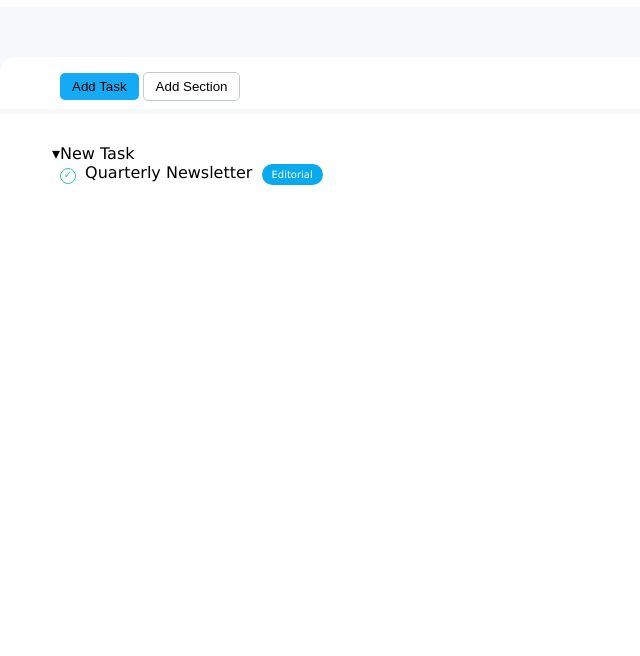
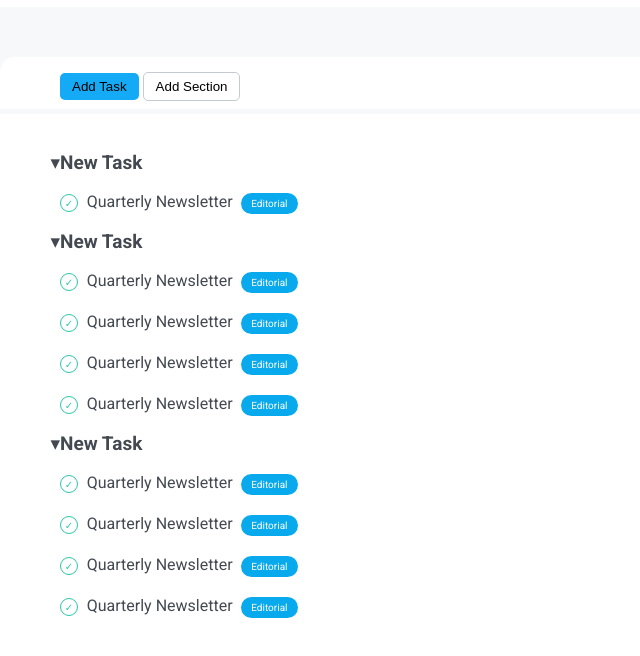
Before and after one commit to Joel-Blanco/4--ToBoolist, a plain HTML site: page index.html in a window 1280 px wide. Shown: the part 68-724 px from the top of the page, without its empty margins (0-640 px from the left). Drawn offline with Linux system fonts and the light colour scheme.

Commit message:
feat: finishing project

```diff
--- a/css/style.css
+++ b/css/style.css
@@ -21,11 +21,19 @@ button {
     border-radius: 5px;
 }
 
-ol { list-style-type:"\25BE";}
+ol {
+    list-style-type:"\25BE";
+    font-size: 19px;
+}
+
+ul {
+    list-style:none;
+}
 
 li p {
     display: inline;
     padding: 0 4px;
+    font-size: 16px;
 }
 
 .logo-section {
@@ -42,10 +50,15 @@ li p {
 
 .to-do-list {
     background-color: #ffffff;
-    font-family:Verdana, Geneva, Tahoma, sans-serif;
-    height: 700px;
+    color: #434851;
+    font-family: "Roboto", serif;
+    height: 550px;
     border-top: solid 5px #f6f8f9;
     padding:30px 60px;
+}
+
+.items{
+    line-height: 38px;
 }
 .selected-button {
     background-color: #14aaf5;
@@ -61,13 +74,25 @@ li p {
     color: #2cc6ab;
     border: solid 1px #2cc6ab;
     border-radius: 50%;
-    width: 16px;
-    height:16px;
+    width: 18px;
+    height:18px;
     text-align: center;
-    line-height: 14 px;
+    line-height: 18px;
 }
 
-.blue-tag{
+.cross{
+    display: inline-block;
+    font-size: 10px;
+    color: #ff1010;
+    border: solid 1px #ff1010;
+    border-radius: 50%;
+    width: 18px;
+    height:18px;
+    text-align: center;
+    line-height: 15px;
+}
+
+.editorial-tag{
     background-color: #09a9ed;
     color: #ffffff;
     font-size: 10px;
--- a/index.html
+++ b/index.html
@@ -6,6 +6,12 @@
     <meta name="viewport" content="width=device-width, initial-scale=1.0">
     <title>html-css-toboolist</title>
     <link rel="stylesheet" href="./css/style.css">
+    <!-- FONT -->
+    <link rel="preconnect" href="https://fonts.googleapis.com">
+    <link rel="preconnect" href="https://fonts.gstatic.com" crossorigin>
+    <link
+        href="https://fonts.googleapis.com/css2?family=Roboto:ital,wght@0,100;0,300;0,400;0,500;0,700;0,900;1,100;1,300;1,400;1,500;1,700;1,900&display=swap"
+        rel="stylesheet">
 </head>
 
 <body>
@@ -26,10 +32,63 @@
         <!-- LIST & TAGS-->
         <div class="to-do-list">
             <ol>
-                <li>New Task
-                    <ul><span class="check">&#10003</span>
-                        <p>Quarterly Newsletter</p>
-                        <span class="blue-tag">Editorial</span>
+                <li class="items"><strong>New Task</strong>
+                    <ul>
+                        <li>
+                            <span class="check">&#10003</span>
+                            <p>Quarterly Newsletter</p>
+                            <span class="editorial-tag">Editorial</span>
+                        </li>
+                    </ul>
+                </li>
+
+                <li class="items"><strong>New Task</strong>
+                    <ul>
+                        <li>
+                            <span class="check">&#10003</span>
+                            <p>Quarterly Newsletter</p>
+                            <span class="editorial-tag">Editorial</span>
+                        </li>
+                        <li>
+                            <span class="check">&#10003</span>
+                            <p>Quarterly Newsletter</p>
+                            <span class="editorial-tag">Editorial</span>
+                        </li>
+                        <li>
+                            <span class="check">&#10003</span>
+                            <p>Quarterly Newsletter</p>
+                            <span class="editorial-tag">Editorial</span>
+                        </li>
+                        <li>
+                            <span class="check">&#10003</span>
+                            <p>Quarterly Newsletter</p>
+                            <span class="editorial-tag">Editorial</span>
+                        </li>
+                    </ul>
+                </li>
+
+                <li class="items"><strong>New Task</strong>
+                    <ul>
+                        <li>
+                            <span class="check">&#10003</span>
+                            <p>Quarterly Newsletter</p>
+                            <span class="editorial-tag">Editorial</span>
+                        </li>
+                        <li>
+                            <span class="check">&#10003</span>
+                            <p>Quarterly Newsletter</p>
+                            <span class="editorial-tag">Editorial</span>
+                        </li>
+                        <li>
+                            <span class="check">&#10003</span>
+                            <p>Quarterly Newsletter</p>
+                            <span class="editorial-tag">Editorial</span>
+                        </li>
+                        <li>
+                            <span class="check">&#10003</span>
+                            <p>Quarterly Newsletter</p>
+                            <span class="editorial-tag">Editorial</span>
+                        </li>
                     </ul>
                 </li>
             </ol>
```
